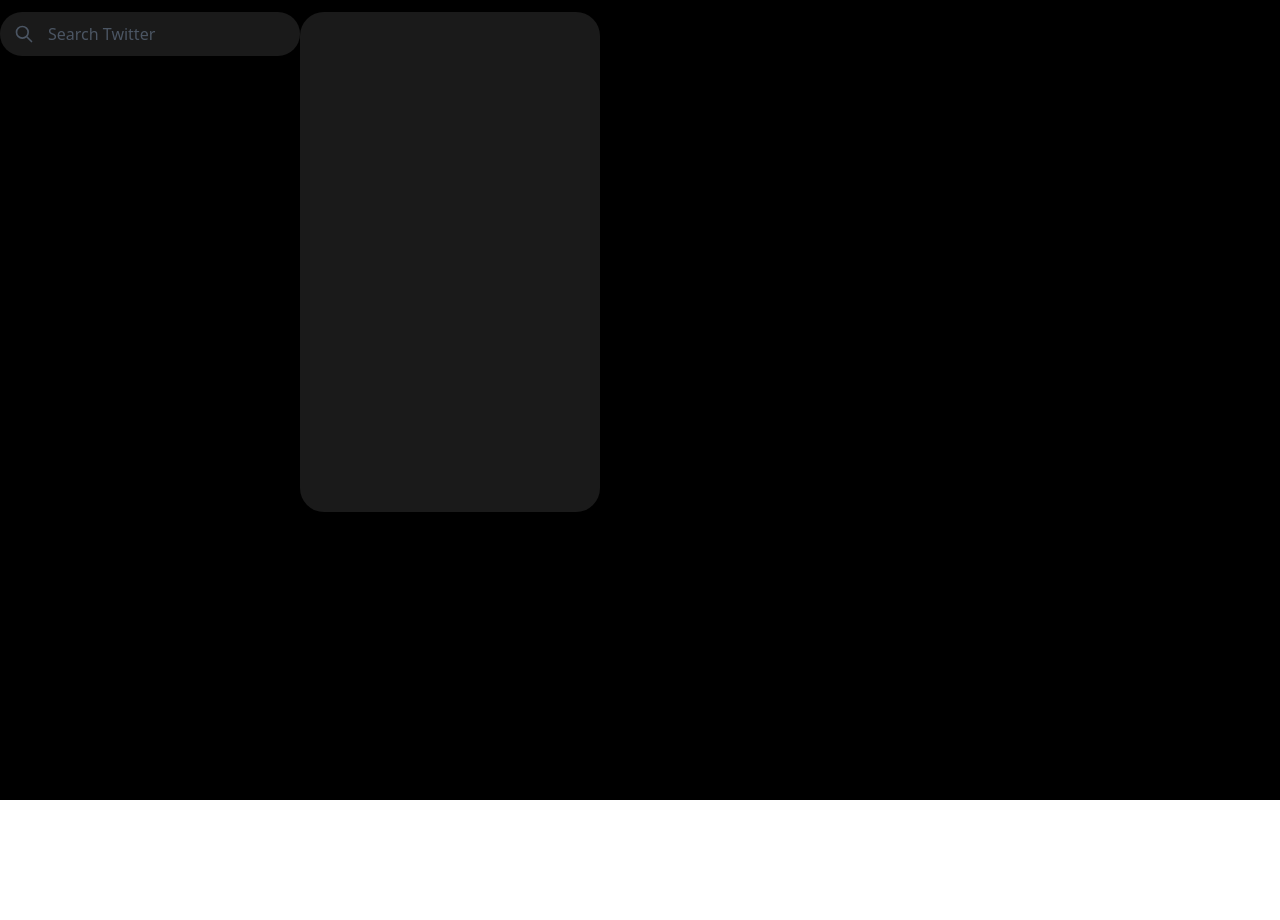
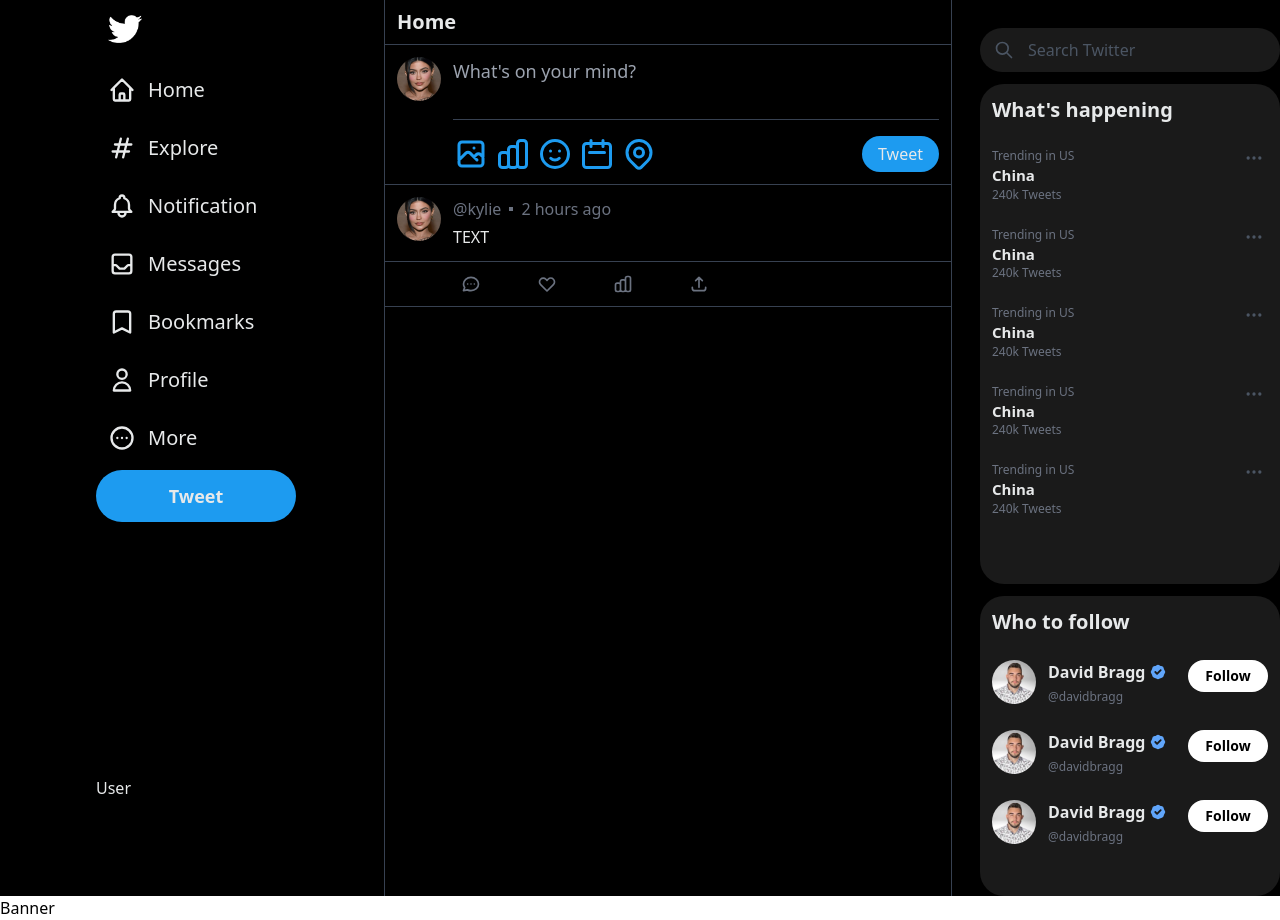
Before and after one commit to lasttruth/twitter-clone, a Next.js app: page / in a window 1280 px wide. Before the commit the page ends 800 px from the top, so only its background shows below. Built offline with nearby package versions, Linux system fonts and the light colour scheme.

Commit message:
Trending component done

```diff
--- /dev/null
+++ b/components/Banner.js
@@ -0,0 +1,6 @@
+
+export default function Banner() {
+  return (
+    <div>Banner</div>
+  )
+}
--- a/components/Trending.js
+++ b/components/Trending.js
@@ -1,8 +1,8 @@
-import { SearchIcon } from "@heroicons/react/outline";
-
+import { DotsHorizontalIcon, SearchIcon } from "@heroicons/react/outline";
+import { BadgeCheckIcon } from "@heroicons/react/solid";
 export default function Trending() {
   return (
-    <div className=" lg:flex ">
+    <div className=" hidden lg:flex flex-col ml-7 mt-4 ">
       <div
         className="flex space-x-3 bg-white bg-opacity-10
         w-[300px] h-[44px] p-3 rounded-3xl mt-3"
@@ -17,7 +17,103 @@
       </div>
 
       <div className="w-[300px] h-[500px] bg-white bg-opacity-10 rounded-3xl mt-3">
-
+        <h1 className="font-bold text-xl p-3">What's happening</h1>
+        <div className="p-3 relative">
+          <DotsHorizontalIcon className=" w-5 text-gray-600 absolute right-4" />
+          <p className="text-xs text-gray-500">Trending in US</p>
+          <h1 className="text-[15px] font-bold">China</h1>
+          <p className="text-xs text-gray-500">240k Tweets</p>
+        </div>
+        <div className="p-3 relative">
+          <DotsHorizontalIcon className=" w-5 text-gray-600 absolute right-4" />
+          <p className="text-xs text-gray-500">Trending in US</p>
+          <h1 className="text-[15px] font-bold">China</h1>
+          <p className="text-xs text-gray-500">240k Tweets</p>
+        </div>
+        <div className="p-3 relative">
+          <DotsHorizontalIcon className=" w-5 text-gray-600 absolute right-4" />
+          <p className="text-xs text-gray-500">Trending in US</p>
+          <h1 className="text-[15px] font-bold">China</h1>
+          <p className="text-xs text-gray-500">240k Tweets</p>
+        </div>
+        <div className="p-3 relative">
+          <DotsHorizontalIcon className=" w-5 text-gray-600 absolute right-4" />
+          <p className="text-xs text-gray-500">Trending in US</p>
+          <h1 className="text-[15px] font-bold">China</h1>
+          <p className="text-xs text-gray-500">240k Tweets</p>
+        </div>
+        <div className="p-3 relative">
+          <DotsHorizontalIcon className=" w-5 text-gray-600 absolute right-4" />
+          <p className="text-xs text-gray-500">Trending in US</p>
+          <h1 className="text-[15px] font-bold">China</h1>
+          <p className="text-xs text-gray-500">240k Tweets</p>
+        </div>
+      </div>
+      <div className="w-[300px] h-[300px] bg-white bg-opacity-10 rounded-3xl mt-3">
+        <h1 className="font-bold text-xl p-3">Who to follow</h1>
+        <div className=" flex justify-between p-3">
+          <div className=" flex space-x-3">
+            <img
+              className="w-11 h-11 object-cover rounded-full"
+              src="/assets/bragg.png"
+            />
+            <div>
+              <div className=" flex space-x-1">
+                <h1 className=" font-bold">David Bragg</h1>
+                <BadgeCheckIcon className=" w-[18px] text-blue-400" />
+              </div>
+              <h1 className=" text-[12px] text-gray-500 mt-1">@davidbragg</h1>
+            </div>
+          </div>
+          <button
+            className=" bg-white text-black text-sm w-20 h-8
+          rounded-3xl font-bold "
+          >
+            Follow
+          </button>
+        </div>
+        <div className=" flex justify-between p-3">
+          <div className=" flex space-x-3">
+            <img
+              className="w-11 h-11 object-cover rounded-full"
+              src="/assets/bragg.png"
+            />
+            <div>
+              <div className=" flex space-x-1">
+                <h1 className=" font-bold">David Bragg</h1>
+                <BadgeCheckIcon className=" w-[18px] text-blue-400" />
+              </div>
+              <h1 className=" text-[12px] text-gray-500 mt-1">@davidbragg</h1>
+            </div>
+          </div>
+          <button
+            className=" bg-white text-black text-sm w-20 h-8
+          rounded-3xl font-bold "
+          >
+            Follow
+          </button>
+        </div>
+        <div className=" flex justify-between p-3">
+          <div className=" flex space-x-3">
+            <img
+              className="w-11 h-11 object-cover rounded-full"
+              src="/assets/bragg.png"
+            />
+            <div>
+              <div className=" flex space-x-1">
+                <h1 className=" font-bold">David Bragg</h1>
+                <BadgeCheckIcon className=" w-[18px] text-blue-400" />
+              </div>
+              <h1 className=" text-[12px] text-gray-500 mt-1">@davidbragg</h1>
+            </div>
+          </div>
+          <button
+            className=" bg-white text-black text-sm w-20 h-8
+          rounded-3xl font-bold "
+          >
+            Follow
+          </button>
+        </div>
       </div>
     </div>
   );
--- a/pages/index.js
+++ b/pages/index.js
@@ -1,3 +1,4 @@
+import Banner from "@/components/Banner";
 import Postfeed from "@/components/Postfeed";
 import Sidebar from "@/components/Sidebar";
 import Trending from "@/components/Trending";
@@ -5,13 +6,16 @@
 
 export default function Home() {
   return (
-    <div
-      className="bg-black min-h-screen text-[#e7e9ea]
+    <div>
+      <div
+        className="bg-black min-h-screen text-[#e7e9ea]
     max-w-[1400px] mx-auto flex"
-    >
-      {/* <Sidebar />
-      <Postfeed /> */}
-      <Trending />
+      >
+        <Sidebar />
+        <Postfeed />
+        <Trending />
+      </div>
+      <Banner />
     </div>
   );
 }
```
